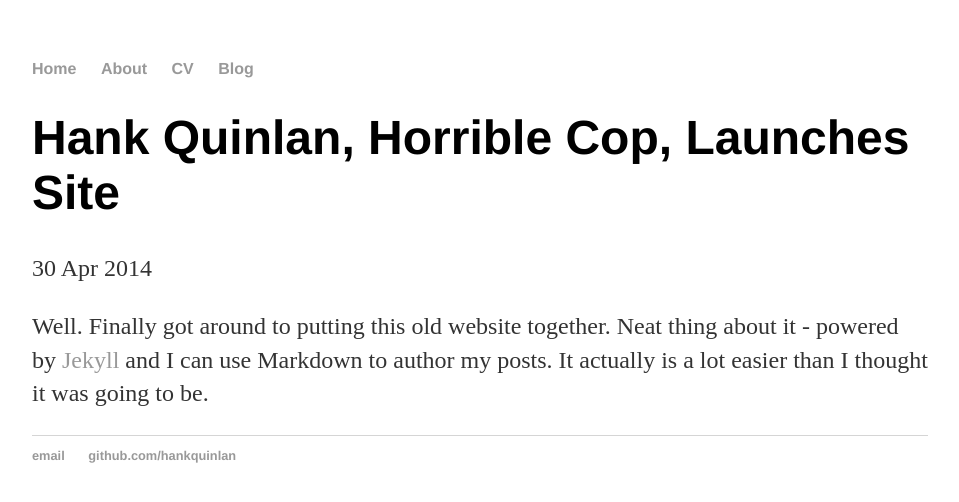
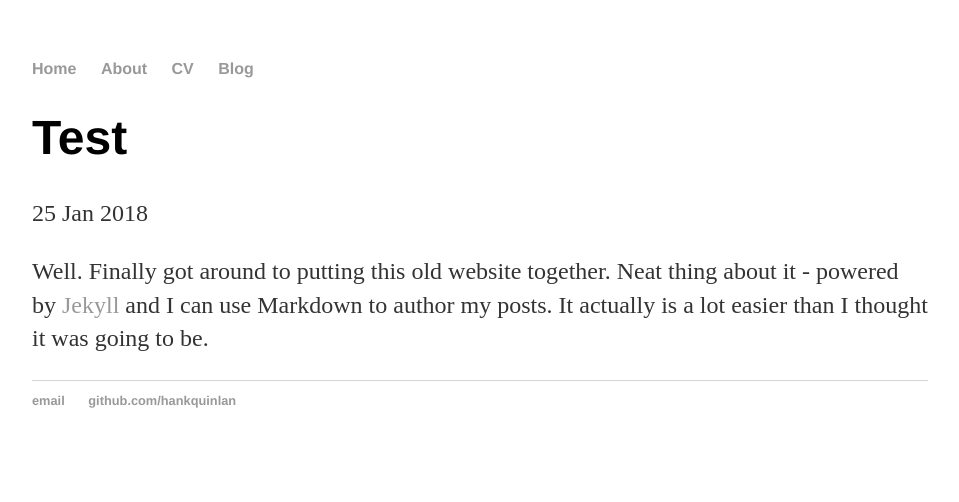
Before and after one commit to paoloamodio/paoloamodio.github.io, a Jekyll site: the page built from _posts/2018-01-25-test.md, in a window 1280 px wide. Shown: the top 502 px of the page, without its empty margins (160-1119 px from the left). Built offline with Jekyll 4.4.1, drawn with Linux system fonts in a browser that asks for light colours.

Commit message:
Update 2018-01-25-test.md

```diff
--- a/_posts/2018-01-25-test.md
+++ b/_posts/2018-01-25-test.md
@@ -1,7 +1,7 @@
 ---
 layout: post
-title: "Hank Quinlan, Horrible Cop, Launches Site"
-date: 2014-04-30
+title: "Test"
+date: 2018-01-25
 ---
 
 Well. Finally got around to putting this old website together. Neat thing about it - powered by [Jekyll](http://jekyllrb.com) and I can use Markdown to author my posts. It actually is a lot easier than I thought it was going to be.
```
